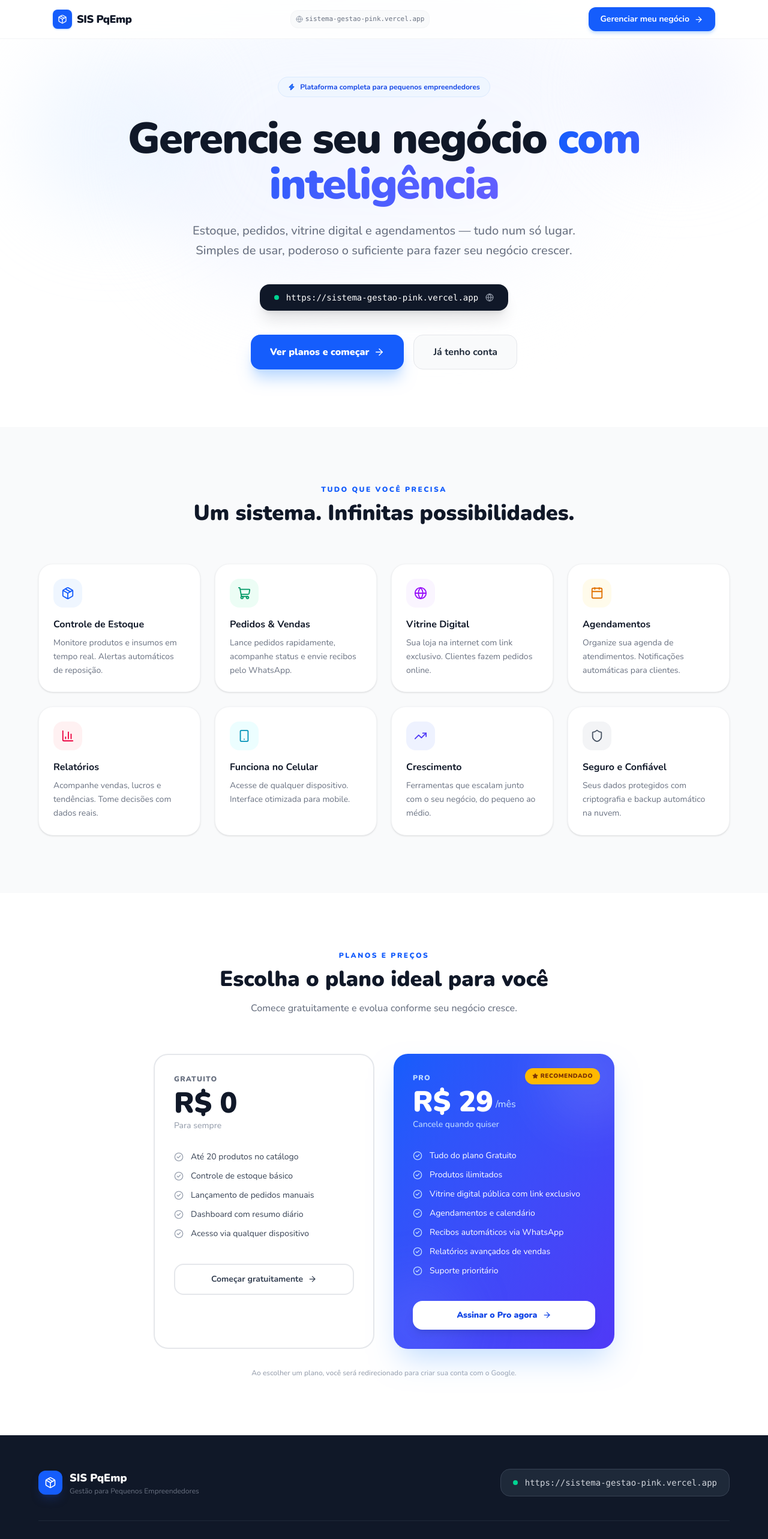
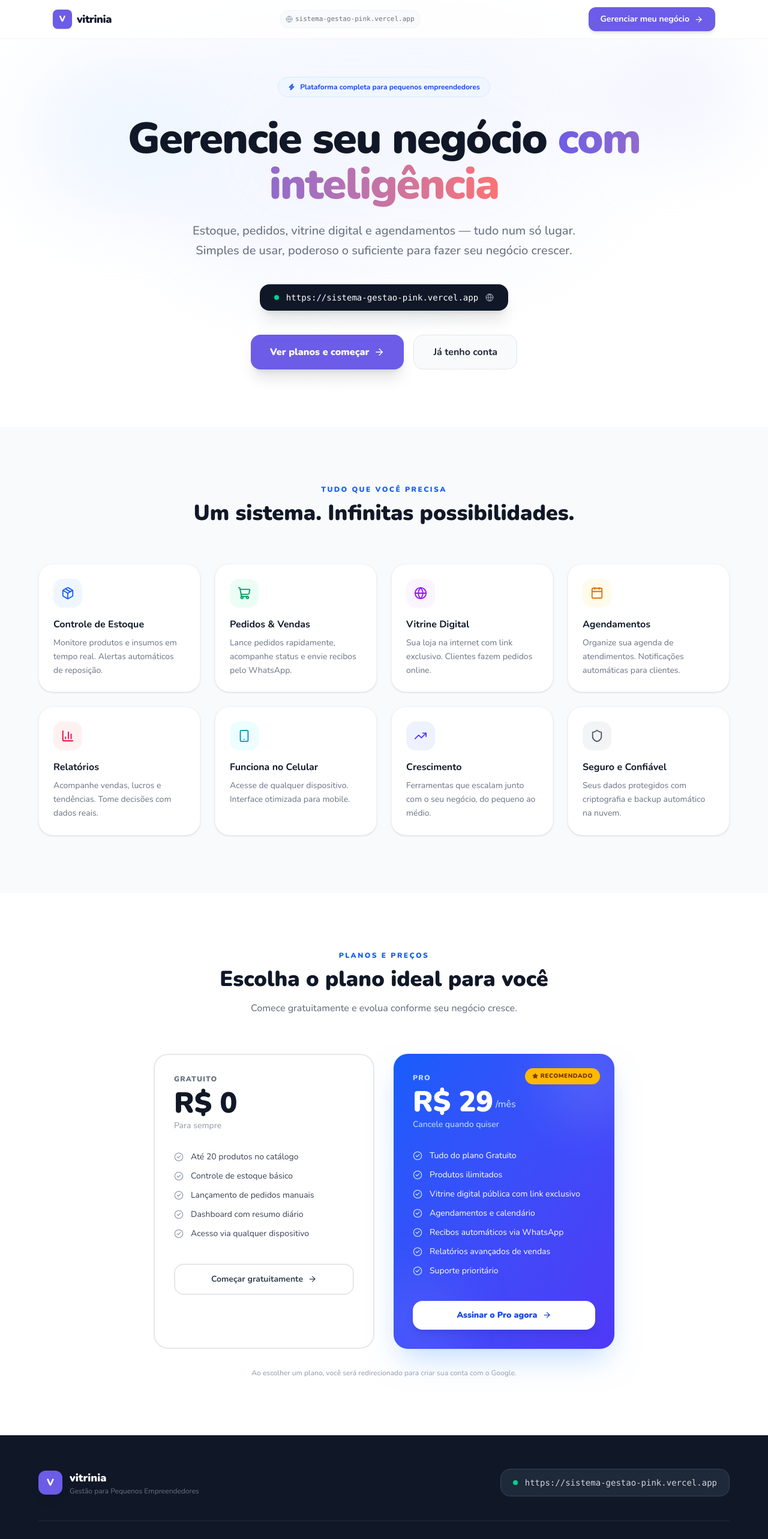
Before and after one commit to YagoGuglia/sistema-gestao, a Next.js app: page / in a window 1280 px wide. Shown: the top 2566 px of the page at 60% size. Built offline with nearby package versions, Linux system fonts and the light colour scheme.

Commit message:
feat: add tenant/superadmin guards, Vitrinia brand, clickable logo links

```diff
--- a/app/admin/layout.tsx
+++ b/app/admin/layout.tsx
@@ -1,17 +1,31 @@
+import { redirect } from "next/navigation";
+import { createClient } from "@/lib/supabase/server";
+import { prisma } from "@/lib/prisma";
 import { Sidebar } from "@/components/Sidebar";
 
-export default function AdminLayout({
-  children,
-}: {
-  children: React.ReactNode;
-}) {
+export default async function AdminLayout({ children }: { children: React.ReactNode }) {
+  const supabase = await createClient();
+  const { data: { user } } = await supabase.auth.getUser();
+
+  if (!user) redirect("/login");
+
+  const dbUser = await prisma.user.findUnique({ where: { email: user.email! } });
+
+  // Super Admins can access /admin without a tenant
+  if (dbUser?.role === "SUPERADMIN") {
+    redirect("/superadmin");
+  }
+
+  // If user has no tenant yet, redirect them to choose a plan
+  if (!dbUser?.tenantId) {
+    redirect("/#planos");
+  }
+
   return (
     <div className="flex h-screen bg-gray-50 overflow-hidden">
       <Sidebar />
       <main className="flex-1 flex flex-col min-w-0 overflow-y-auto">
-        <div className="flex-1 p-4 lg:p-8">
-          {children}
-        </div>
+        <div className="flex-1 p-4 lg:p-8">{children}</div>
       </main>
     </div>
   );
--- a/app/page.tsx
+++ b/app/page.tsx
@@ -23,12 +23,12 @@ export default function LandingPage() {
       {/* ── NAVBAR ── */}
       <nav className="fixed top-0 left-0 right-0 z-50 bg-white/80 backdrop-blur-md border-b border-gray-100">
         <div className="max-w-6xl mx-auto px-6 h-16 flex items-center justify-between">
-          <div className="flex items-center gap-2">
-            <div className="w-8 h-8 bg-blue-600 rounded-lg flex items-center justify-center shadow-sm shadow-blue-200">
-              <Package size={16} className="text-white" />
+          <Link href="/" className="flex items-center gap-2 hover:opacity-80 transition">
+            <div className="w-8 h-8 bg-vitrinia-purple rounded-lg flex items-center justify-center shadow-sm">
+              <span className="text-white font-black text-sm">V</span>
             </div>
-            <span className="font-black text-gray-900 text-lg tracking-tight">SIS PqEmp</span>
-          </div>
+            <span className="font-black text-gray-900 text-lg tracking-tight">vitrinia</span>
+          </Link>
 
           <div className="hidden md:flex items-center gap-1 bg-gray-50 rounded-xl px-2 py-1.5 border border-gray-100">
             <Globe size={12} className="text-gray-400" />
@@ -36,8 +36,8 @@ export default function LandingPage() {
           </div>
 
           <Link
-            href="/login"
-            className="inline-flex items-center gap-2 bg-blue-600 text-white text-sm font-bold px-5 py-2.5 rounded-xl hover:bg-blue-700 transition-all active:scale-95 shadow-md shadow-blue-200"
+            href="/admin"
+            className="inline-flex items-center gap-2 bg-vitrinia-purple text-white text-sm font-bold px-5 py-2.5 rounded-xl hover:bg-vitrinia-purple/90 transition-all active:scale-95 shadow-md"
           >
             Gerenciar meu negócio
             <ArrowRight size={15} />
@@ -61,7 +61,7 @@ export default function LandingPage() {
 
           <h1 className="text-5xl md:text-7xl font-black text-gray-900 leading-[1.05] tracking-tight mb-6">
             Gerencie seu negócio{" "}
-            <span className="text-transparent bg-clip-text bg-gradient-to-r from-blue-600 to-indigo-500">
+            <span className="text-transparent bg-clip-text bg-gradient-to-r from-vitrinia-purple to-vitrinia-orange">
               com inteligência
             </span>
           </h1>
@@ -81,7 +81,7 @@ export default function LandingPage() {
           <div className="flex flex-col sm:flex-row gap-4 justify-center">
             <Link
               href="#planos"
-              className="inline-flex items-center justify-center gap-2 bg-blue-600 text-white font-black px-8 py-4 rounded-2xl hover:bg-blue-700 transition-all active:scale-95 shadow-xl shadow-blue-200 text-base"
+              className="inline-flex items-center justify-center gap-2 bg-vitrinia-purple text-white font-black px-8 py-4 rounded-2xl hover:bg-vitrinia-purple/90 transition-all active:scale-95 shadow-xl text-base"
             >
               Ver planos e começar
               <ArrowRight size={18} />
@@ -275,13 +275,15 @@ export default function LandingPage() {
         <div className="max-w-6xl mx-auto">
           <div className="flex flex-col md:flex-row items-center justify-between gap-6 mb-10">
             <div className="flex items-center gap-3">
-              <div className="w-10 h-10 bg-blue-600 rounded-xl flex items-center justify-center shadow-lg shadow-blue-900/40">
-                <Package size={20} className="text-white" />
-              </div>
-              <div>
-                <p className="font-black text-lg">SIS PqEmp</p>
-                <p className="text-xs text-gray-500">Gestão para Pequenos Empreendedores</p>
-              </div>
+              <Link href="/" className="flex items-center gap-3 hover:opacity-80 transition">
+                <div className="w-10 h-10 bg-vitrinia-purple rounded-xl flex items-center justify-center shadow-lg">
+                  <span className="text-white font-black">V</span>
+                </div>
+                <div>
+                  <p className="font-black text-lg">vitrinia</p>
+                  <p className="text-xs text-gray-500">Gestão para Pequenos Empreendedores</p>
+                </div>
+              </Link>
             </div>
 
             <div className="flex items-center gap-3 bg-gray-800 rounded-2xl px-5 py-3 border border-gray-700">
@@ -291,7 +293,7 @@ export default function LandingPage() {
           </div>
 
           <div className="border-t border-gray-800 pt-8 flex flex-col md:flex-row items-center justify-between gap-4">
-            <p className="text-xs text-gray-600">© {new Date().getFullYear()} SIS PqEmp. Todos os direitos reservados.</p>
+            <p className="text-xs text-gray-600">© {new Date().getFullYear()} Vitrinia. Todos os direitos reservados.</p>
             <div className="flex items-center gap-6">
               <Link href="/login" className="text-xs text-gray-500 hover:text-gray-300 transition font-medium">
                 Acessar sistema
--- a/components/Sidebar.tsx
+++ b/components/Sidebar.tsx
@@ -57,8 +57,13 @@ export function Sidebar() {
       )}>
         <div className="flex flex-col h-full p-6">
           <div className="mb-10">
-            <h1 className="text-2xl font-bold text-vitrinia-purple tracking-tight">vitrinia</h1>
-            <p className="text-xs text-gray-500 font-medium">Gestão para Pequenos Negócios</p>
+            <Link href="/" className="flex items-center gap-2 hover:opacity-80 transition">
+              <div className="w-7 h-7 bg-vitrinia-purple rounded-lg flex items-center justify-center">
+                <span className="text-white font-black text-xs">V</span>
+              </div>
+              <h1 className="text-2xl font-bold text-vitrinia-purple tracking-tight">vitrinia</h1>
+            </Link>
+            <p className="text-xs text-gray-500 font-medium mt-1">Gestão para Pequenos Negócios</p>
           </div>
 
           <nav className="flex-1 space-y-2">
--- /dev/null
+++ b/prisma/set-superadmin.mjs
@@ -0,0 +1,34 @@
+// Script para promover o usuário a SUPERADMIN
+// Rode com: node --env-file=.env prisma/set-superadmin.mjs
+
+import { PrismaClient } from "@prisma/client";
+
+const prisma = new PrismaClient();
+const EMAIL = "yagoguglia@gmail.com"; // Seu e-mail
+
+async function main() {
+  const user = await prisma.user.findUnique({ where: { email: EMAIL } });
+
+  if (!user) {
+    // Usuário ainda não existe na tabela local (só no Supabase Auth), cria sem tenantId
+    const created = await prisma.user.create({
+      data: {
+        name: "Yago Guglia",
+        email: EMAIL,
+        phone: "00000000000",
+        role: "SUPERADMIN",
+      },
+    });
+    console.log("✅ Usuário SUPERADMIN criado:", created.email);
+  } else {
+    const updated = await prisma.user.update({
+      where: { email: EMAIL },
+      data: { role: "SUPERADMIN" },
+    });
+    console.log("✅ Usuário atualizado para SUPERADMIN:", updated.email);
+  }
+}
+
+main()
+  .catch(console.error)
+  .finally(() => prisma.$disconnect());
```
